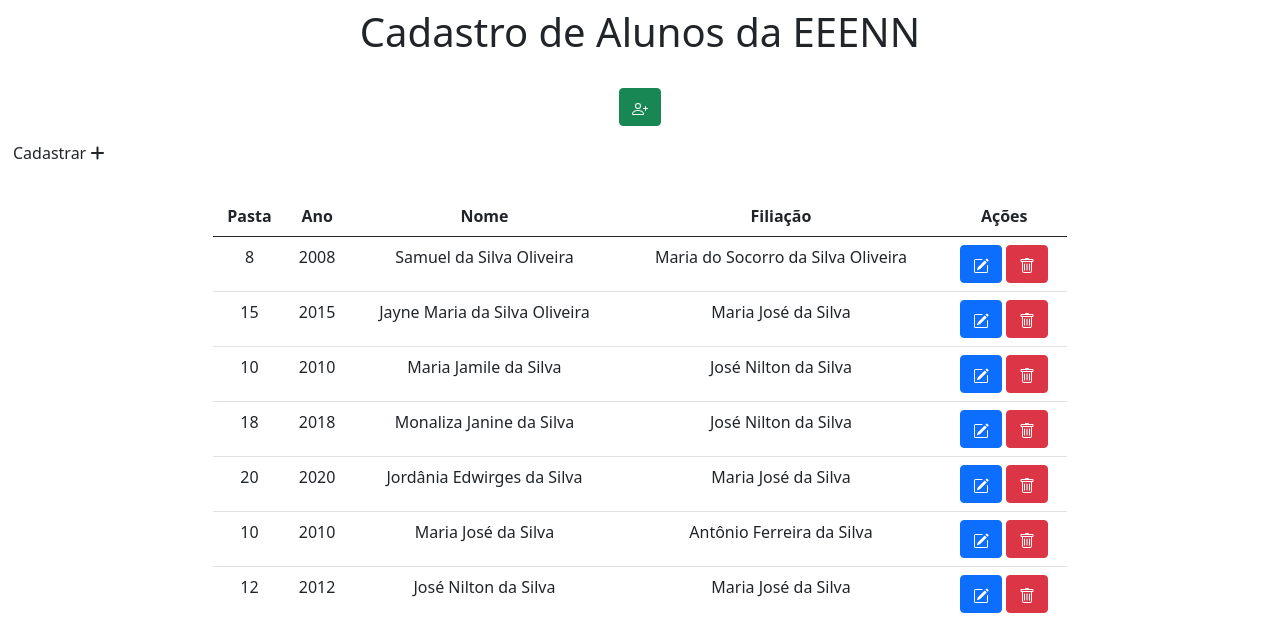
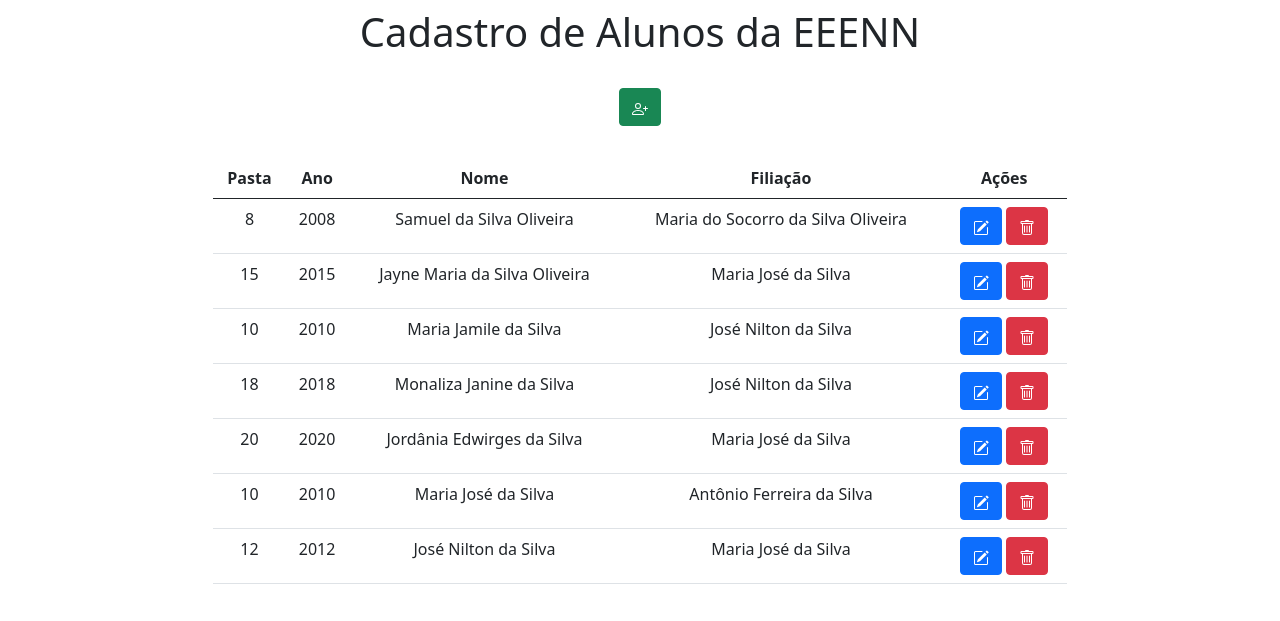
Before and after one commit to orionsamuel/CRUD-Edmundo-Neves, a Django app: page / in a window 1280 px wide. Shown: the top 621 px of the page. Run offline with Django 3.2, Linux system fonts and the light colour scheme; data comes from the database, SQL or seed files in the repository; both versions use the stored data as it was after the commit; some libraries are stand-ins or nearby versions.

Commit message:
Alterado o botão do modal

```diff
--- a/app/templates/index.html
+++ b/app/templates/index.html
@@ -19,13 +19,11 @@
         </div>
 
         <div class="col-8 m-auto pt-3 pb-2 text-center">
-            <a href="/form" id="btn-adicionar" class="btn btn-success"><svg xmlns="http://www.w3.org/2000/svg" width="16" height="16" fill="currentColor" class="bi bi-person-plus" viewBox="0 0 16 16">
+            <a href="/form" id="btn-adicionar" class="btn btn-success" data-bs-toggle="modal" data-bs-target="#modalCadastro"><svg xmlns="http://www.w3.org/2000/svg" width="16" height="16" fill="currentColor" class="bi bi-person-plus" viewBox="0 0 16 16">
               <path d="M6 8a3 3 0 1 0 0-6 3 3 0 0 0 0 6zm2-3a2 2 0 1 1-4 0 2 2 0 0 1 4 0zm4 8c0 1-1 1-1 1H1s-1 0-1-1 1-4 6-4 6 3 6 4zm-1-.004c-.001-.246-.154-.986-.832-1.664C9.516 10.68 8.289 10 6 10c-2.29 0-3.516.68-4.168 1.332-.678.678-.83 1.418-.832 1.664h10z"/>
               <path fill-rule="evenodd" d="M13.5 5a.5.5 0 0 1 .5.5V7h1.5a.5.5 0 0 1 0 1H14v1.5a.5.5 0 0 1-1 0V8h-1.5a.5.5 0 0 1 0-1H13V5.5a.5.5 0 0 1 .5-.5z"/>
             </svg></a>
         </div>
-
-        <button class="btn btn-inverse" type="button" data-bs-toggle="modal" data-bs-target="#modalCadastro" data-bs-title="Cadastrar {{ identifier }}">Cadastrar <i class="fas fa-plus"></i></button>
 
         <div class="modal fade" id="modalCadastro" tabindex="-1" aria-labelledby="modalCadastro" aria-hidden="true">
           <div class="modal-dialog">
@@ -34,7 +32,7 @@
                       <h5 class="modal-title" id="modalTitle">Cadastro</h5>
                   </div>
                       <div class="modal-body">
-                        <form name="form" id="form" action="{% if db%}/update/{{db.id}}{% else %}/create/{% endif %}" method="post">
+                        <form name="form" id="form" action="/create/" method="post">
                           {% csrf_token %}
                           {{form.non_field_errors}}
                           <div class="nome-wrapper">
```
Also changed, not shown: db.sqlite3.
